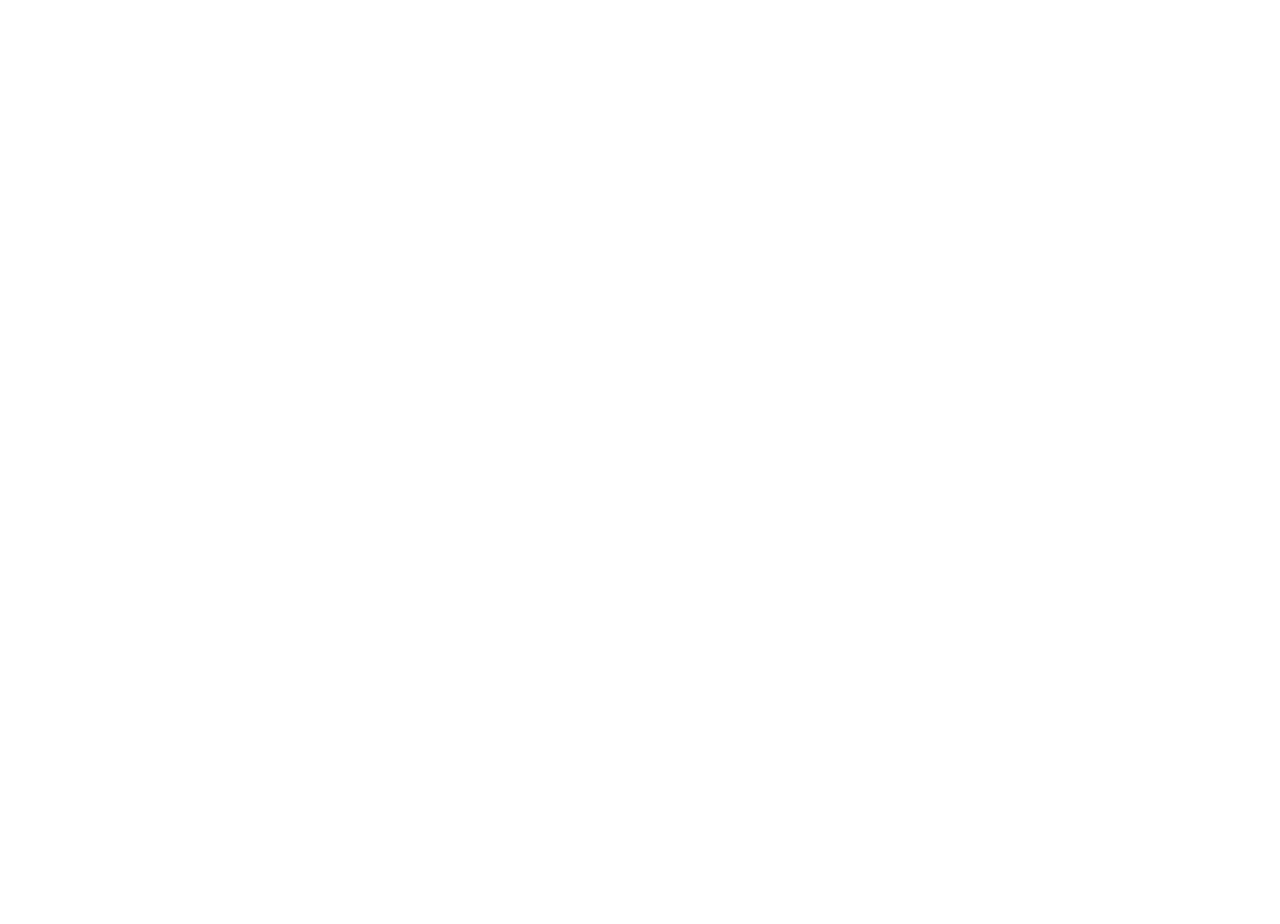
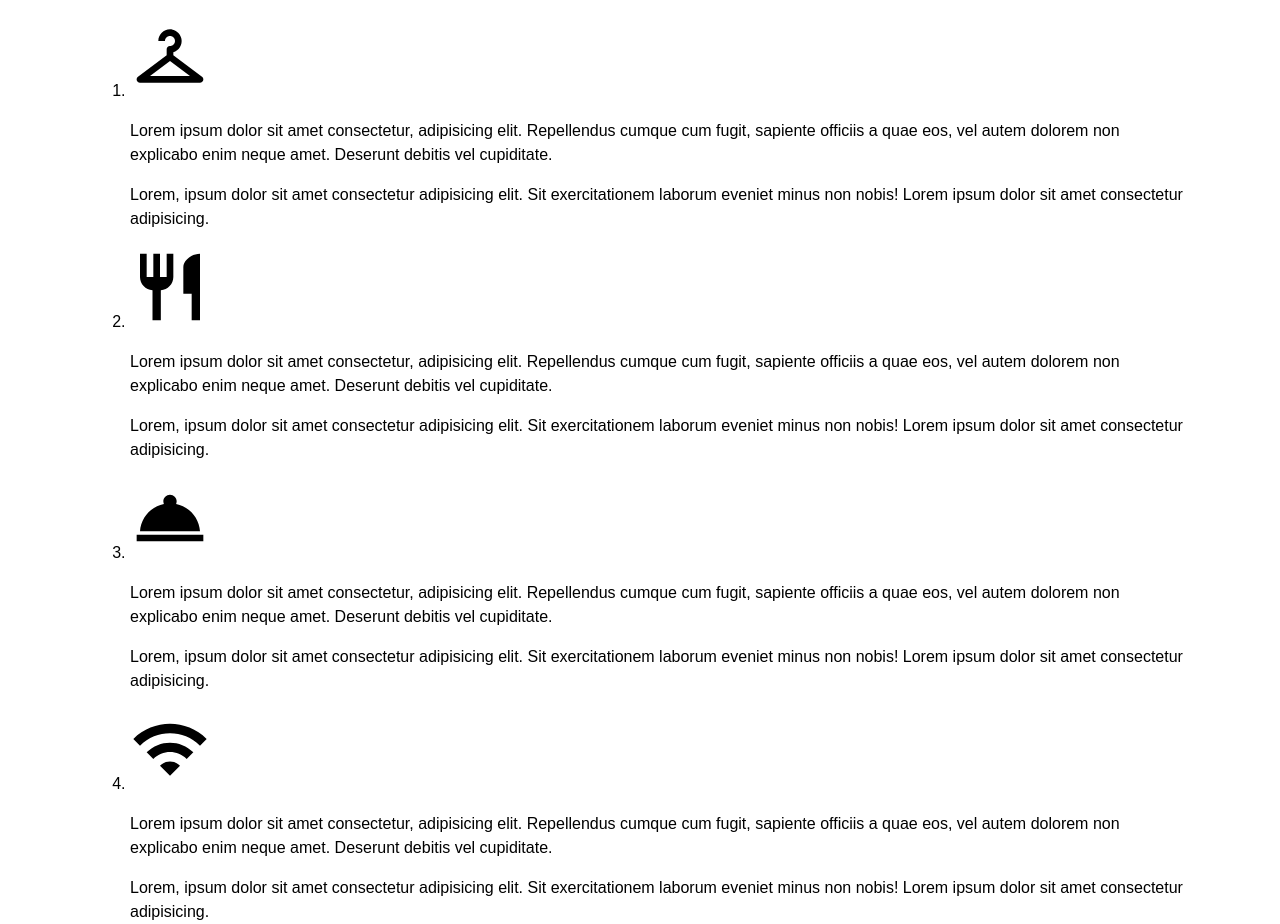
Before and after one commit to doramakh/faq-exercise, a plain HTML site: page index.html in a window 1280 px wide. Before the commit the page ends 800 px from the top, so only its background shows below. Drawn offline with Linux system fonts and the light colour scheme.

Commit message:
Create html part of exercise

```diff
--- a/css/styles.css
+++ b/css/styles.css
@@ -20,6 +20,11 @@ body {
   padding: 0;
 }
 
+img{
+  max-width: 100%;
+  height: auto;
+}
+
 .container {
   max-width: 1148px;
   padding: 0 24px;
--- a/index.html
+++ b/index.html
@@ -9,5 +9,63 @@
 </head>
 <body>
 
+
+  <section class="faq">
+    <div class="container">
+      <ol class="faq__list">
+        <li class="faq__item">
+          <a class="faq__link" href="#">
+            <img class="faq__link-img" src="img/checkroom.svg" alt="About checkroom" width="80" height="80">
+          </a>
+          <div class="faq__answer">
+            <p class="faq__answer-text">Lorem ipsum dolor sit amet consectetur, adipisicing elit. Repellendus cumque cum fugit, sapiente officiis a quae eos, vel autem dolorem non explicabo enim neque amet. Deserunt debitis vel cupiditate.</p>
+
+            <p class="faq__answer-text">Lorem, ipsum dolor sit amet consectetur adipisicing elit. Sit exercitationem laborum eveniet minus non nobis! Lorem ipsum dolor sit amet consectetur adipisicing.
+            </p>
+          </div>
+        </li>
+
+        <li class="faq__item">
+          <a class="faq__link" href="#">
+            <img class="faq__link-img" src="img/restaurant.svg" alt="About restaurant" width="80" height="80">
+          </a>
+          <div class="faq__answer">
+            <p class="faq__answer-text">Lorem ipsum dolor sit amet consectetur, adipisicing elit. Repellendus cumque cum fugit, sapiente officiis a quae eos, vel autem dolorem non explicabo enim neque amet. Deserunt debitis vel cupiditate.</p>
+
+            <p class="faq__answer-text">Lorem, ipsum dolor sit amet consectetur adipisicing elit. Sit exercitationem laborum eveniet minus non nobis! Lorem ipsum dolor sit amet consectetur adipisicing.
+            </p>
+          </div>
+        </li>
+
+        <li class="faq__item">
+          <a class="faq__link" href="#">
+            <img class="faq__link-img" src="img/room-service.svg" alt="About room service" width="80" height="80">
+          </a>
+          <div class="faq__answer">
+            <p class="faq__answer-text">Lorem ipsum dolor sit amet consectetur, adipisicing elit. Repellendus cumque cum fugit, sapiente officiis a quae eos, vel autem dolorem non explicabo enim neque amet. Deserunt debitis vel cupiditate.</p>
+
+            <p class="faq__answer-text">Lorem, ipsum dolor sit amet consectetur adipisicing elit. Sit exercitationem laborum eveniet minus non nobis! Lorem ipsum dolor sit amet consectetur adipisicing.
+            </p>
+          </div>
+        </li>
+
+
+        <li class="faq__item">
+          <a class="faq__link" href="#">
+            <img class="faq__link-img" src="img/wifi.svg" alt="About wifi" width="80" height="80">
+          </a>
+          <div class="faq__answer">
+            <p class="faq__answer-text">Lorem ipsum dolor sit amet consectetur, adipisicing elit. Repellendus cumque cum fugit, sapiente officiis a quae eos, vel autem dolorem non explicabo enim neque amet. Deserunt debitis vel cupiditate.</p>
+
+            <p class="faq__answer-text">Lorem, ipsum dolor sit amet consectetur adipisicing elit. Sit exercitationem laborum eveniet minus non nobis! Lorem ipsum dolor sit amet consectetur adipisicing.
+            </p>
+          </div>
+        </li>
+
+      </ol>
+    </div>
+  </section>
+
+
 </body>
 </html>
```
